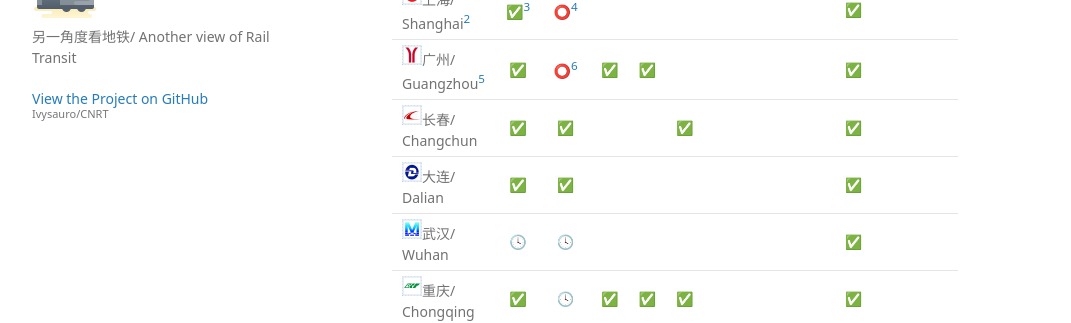
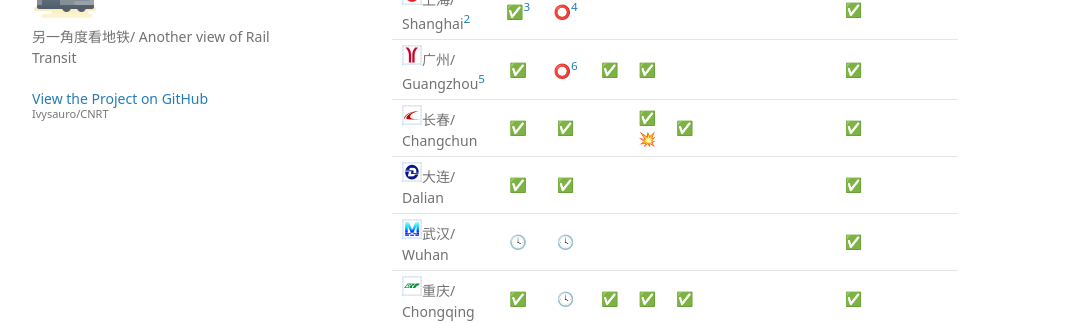
Before and after one commit to Ivysauro/CNRT, a Jekyll site: the page built from data/Pay.md, in a window 1280 px wide and 900 px high, scrolled down 1039 px. Shown: the part 152-475 px from the top of the window, without its empty margins (178-1249 px from the left). Built offline with Jekyll 4.4.1, drawn with Linux system fonts in a browser that asks for light colours; some web fonts are replaced; our own code applies the rules of GitHub Pages for plain Markdown files; a script that is not in the unit is left out.

Commit message:
🍊更新长春数据
长春新增微信支付过闸

```diff
--- a/data/Pay.md
+++ b/data/Pay.md
@@ -41,7 +41,7 @@
 | <img src="https://raw.githubusercontent.com/Ivysauro/CNRT/master/images/city/tj.gif" width="20" hegiht="20"/>天津/ Tianjin | ✅ | ✅ | | | | | ✅ | |
 | <img src="https://raw.githubusercontent.com/Ivysauro/CNRT/master/images/city/sh.gif" width="20" hegiht="20"/>上海/ Shanghai[^csh] | ✅[^sh1] | ⭕[^sh2] | | | | | ✅ | |
 | <img src="https://raw.githubusercontent.com/Ivysauro/CNRT/master/images/city/gz.gif" width="20" hegiht="20"/>广州/ Guangzhou[^cgz] | ✅ | ⭕[^gz] | ✅ | ✅ |  || ✅ | |
-| <img src="https://raw.githubusercontent.com/Ivysauro/CNRT/master/images/city/cc.gif" width="20" hegiht="20"/>长春/ Changchun | ✅ | ✅ | | | ✅ | | ✅ | |
+| <img src="https://raw.githubusercontent.com/Ivysauro/CNRT/master/images/city/cc.gif" width="20" hegiht="20"/>长春/ Changchun | ✅ | ✅ | | ✅💥 | ✅ | | ✅ | |
 | <img src="https://raw.githubusercontent.com/Ivysauro/CNRT/master/images/city/dl.gif" width="20" hegiht="20"/>大连/ Dalian | ✅ | ✅ | | | | | ✅ | |
 | <img src="https://raw.githubusercontent.com/Ivysauro/CNRT/master/images/city/wh.gif" width="20" hegiht="20"/>武汉/ Wuhan | 🕓 | 🕓 | | | | | ✅ | |
 | <img src="https://raw.githubusercontent.com/Ivysauro/CNRT/master/images/city/cq.gif" width="20" hegiht="20"/>重庆/ Chongqing | ✅ | 🕓 | ✅ | ✅ | ✅ | | ✅ |
@@ -218,7 +218,7 @@
 | <img src="https://raw.githubusercontent.com/Ivysauro/CNRT/master/images/city/tj.gif" width="20" hegiht="20"/>天津/ Tianjin | ⭕ | ⭕ | ✅ | ✅ | ✅ | 80 |
 | <img src="https://raw.githubusercontent.com/Ivysauro/CNRT/master/images/city/sh.gif" width="20" hegiht="20"/>上海/ Shanghai | ⭕ | ⭕ | ⭕ | ✅ | ✅ | 70 |
 | <img src="https://raw.githubusercontent.com/Ivysauro/CNRT/master/images/city/gz.gif" width="20" hegiht="20"/><img src="https://raw.githubusercontent.com/Ivysauro/CNRT/master/images/city/fs.gif" width="20" hegiht="20"/>广州&佛山/ Guangzhou & Foshan | ✅ | ✅ | ⭕ | ✅ | ✅ | 90 |
-| <img src="https://raw.githubusercontent.com/Ivysauro/CNRT/master/images/city/cc.gif" width="20" hegiht="20"/>长春/ Changchun | ⭕ | ⭕ | ✅ | ✅ | ✅ | 80 |
+| <img src="https://raw.githubusercontent.com/Ivysauro/CNRT/master/images/city/cc.gif" width="20" hegiht="20"/>长春/ Changchun | ⭕ | ✅ | ✅ | ✅ | ✅ | 90 |
 | <img src="https://raw.githubusercontent.com/Ivysauro/CNRT/master/images/city/dl.gif" width="20" hegiht="20"/>大连/ Dalian | ❌ | ❌ | ✅ | ✅ | ✅ | 60 |
 | <img src="https://raw.githubusercontent.com/Ivysauro/CNRT/master/images/city/wh.gif" width="20" hegiht="20"/>武汉/ Wuhan | ⭕ | ⭕ | ⭕ | ❌ | ✅ | 50 |
 | <img src="https://raw.githubusercontent.com/Ivysauro/CNRT/master/images/city/cq.gif" width="20" hegiht="20"/>重庆/ Chongqing | ✅ | ✅ | ✅ | ✅ | ✅ | **100** |
```
